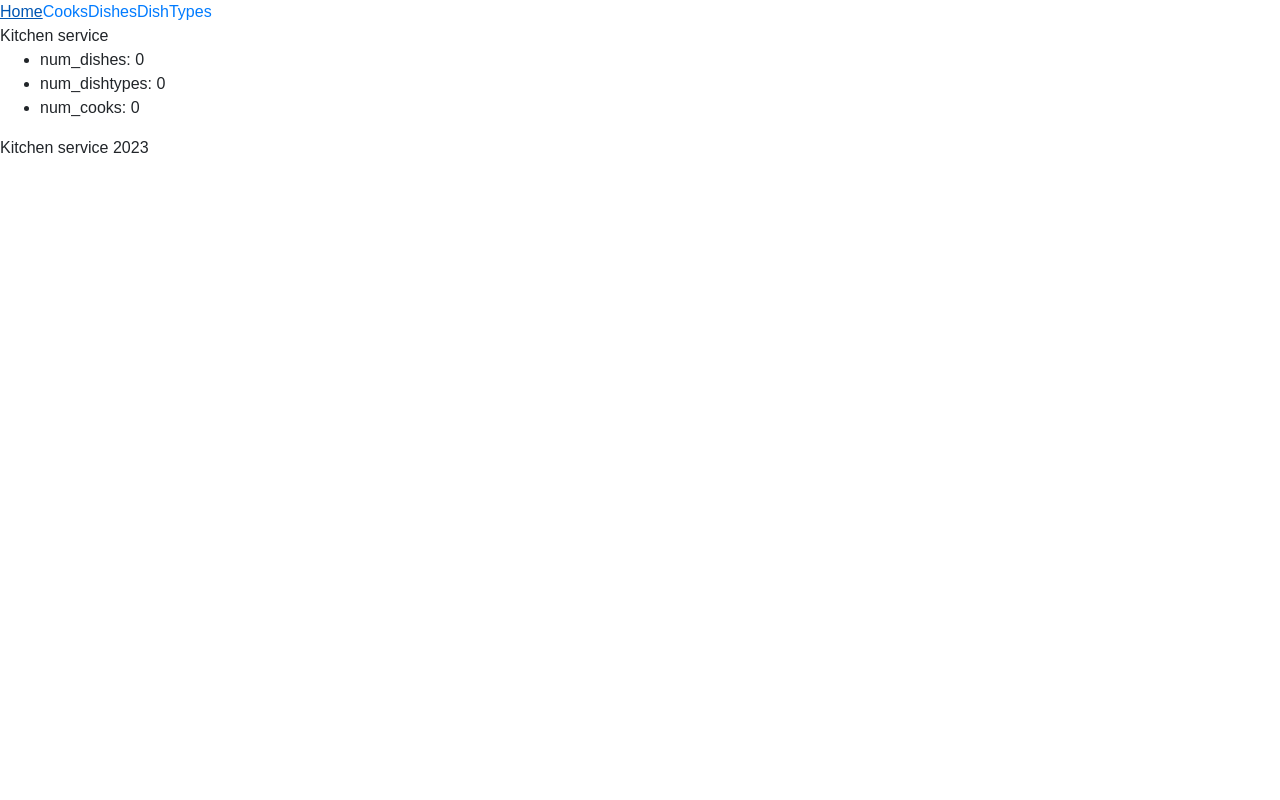
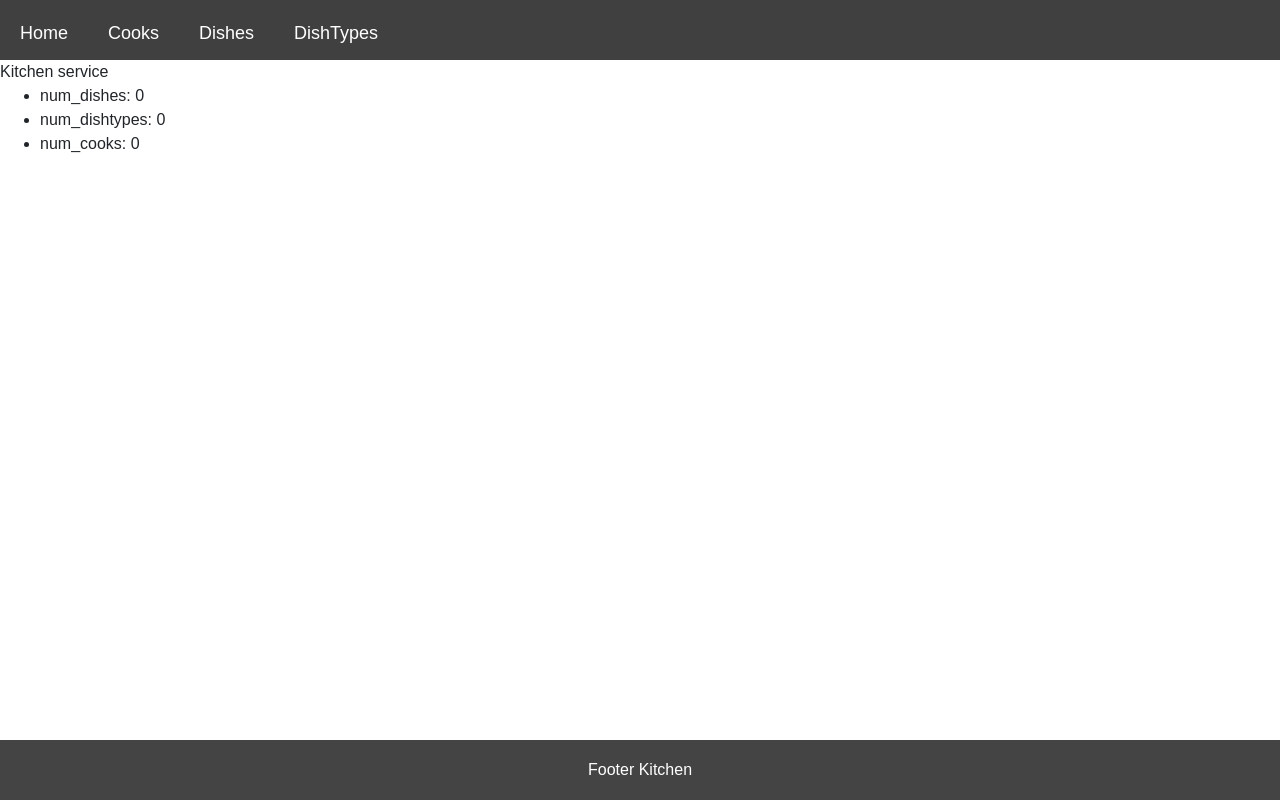
Before and after one commit to Ivan-Berezyanskiy/CookSpectrum, a Django app: page / in a window 1280 px wide. Run offline with Django 4.2, Linux system fonts and the light colour scheme; data that the repository does not hold is empty.

Commit message:
Add templates/includes/footer.html Include footer.html in base.html Add styles for footer content header

```diff
--- a/static/css/styles.css
+++ b/static/css/styles.css
@@ -8,7 +8,42 @@ iframe {
 }
 
 body {
-    margin: 0;
-    box-sizing: border-box;
-    font-family: sans-serif;
+  margin: 0;
+  box-sizing: border-box;
+  font-family: sans-serif;
+
+  --header-height: 60px;
+  --footer-height: 60px;
 }
+
+.nav {
+  position: sticky;
+  top: 0;
+  right: 0;
+  left: 0;
+  text-align: center;
+  height: var(--header-height);
+  background-color: rgba(0, 0, 0, 0.75);
+  color: #fff;
+}
+
+.nav__link:link {
+  display: inline-block;
+  font-size: 18px;
+  margin: 0 10px;
+  padding: 20px 10px;
+  text-decoration: none;
+  color: white;
+}
+
+.content {
+  min-height: calc(100vh - var(--header-height) - var(--footer-height));
+}
+
+.footer {
+  background-color: #444;
+  text-align: center;
+  line-height: var(--footer-height);
+  color: #fff;
+  height: var(--footer-height);
+}
--- a/templates/base.html
+++ b/templates/base.html
@@ -5,12 +5,12 @@
     <link rel="stylesheet" href="https://cdn.jsdelivr.net/npm/bootstrap@4.6.2/dist/css/bootstrap.min.css" integrity="sha384-xOolHFLEh07PJGoPkLv1IbcEPTNtaed2xpHsD9ESMhqIYd0nLMwNLD69Npy4HI+N" crossorigin="anonymous">
     <title>Kitchen</title>
     {% load static %}
-  <link rel="stylesheet" href="{% static "css/styles.css" %}">
+    <link rel="stylesheet" href="{% static 'css/styles.css' %}">
 
   </head>
   <body>
     {% include "includes/header.html" %}
-  {% block content %}{% endblock %}
-  <footer>Kitchen service 2023</footer>
+    <div class="content">{% block content %}{% endblock %}</div>
+    {% include "includes/footer.html" %}
   </body>
 </html>
--- /dev/null
+++ b/templates/includes/footer.html
@@ -0,0 +1,3 @@
+<footer class="footer">
+  Footer Kitchen
+</footer>
--- a/templates/includes/header.html
+++ b/templates/includes/header.html
@@ -1,6 +1,6 @@
 <nav class="nav">
-      <a href="{% url "kitchen:index" %}">Home</a>
-      <a href="#">Cooks</a>
-      <a href="#">Dishes</a>
-      <a href="#">DishTypes</a>
+      <a href="{% url "kitchen:index" %}" class="nav__link">Home</a>
+      <a href="#" class="nav__link">Cooks</a>
+      <a href="#" class="nav__link">Dishes</a>
+      <a href="#" class="nav__link">DishTypes</a>
 </nav>
```
Lines whose indentation alone changed are shown as unchanged.
